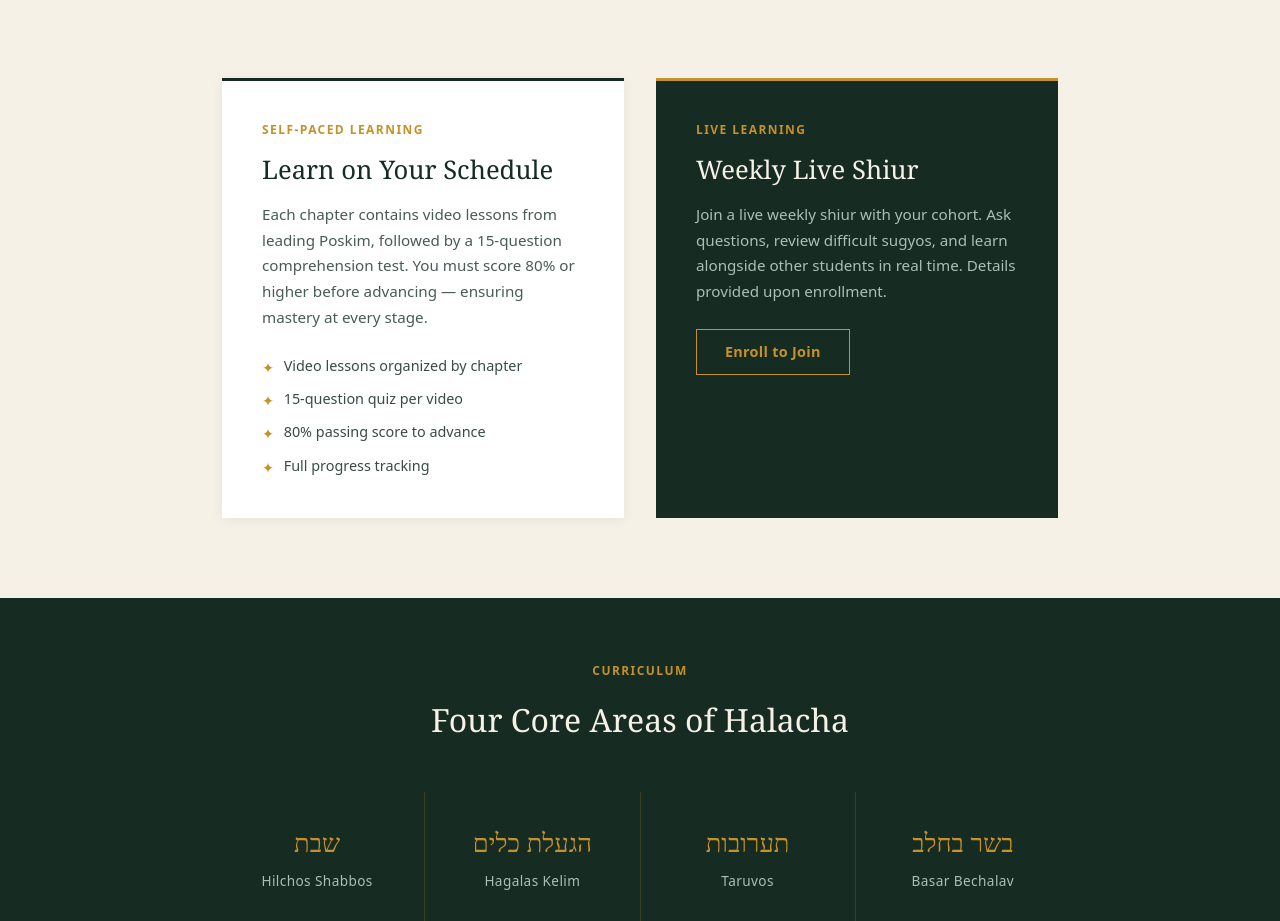
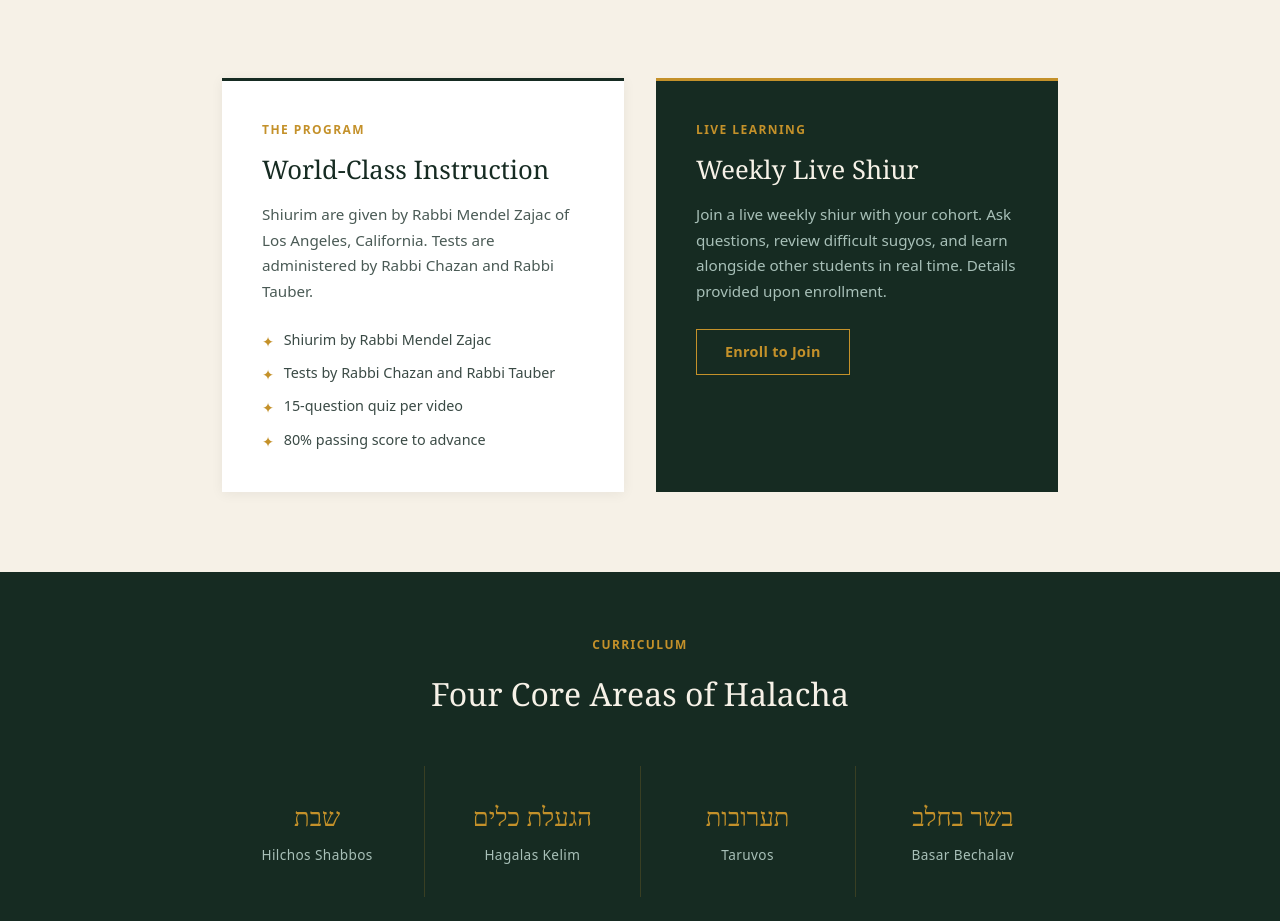
Before and after one commit to mendelz57/Smicha-Program-, a Next.js app: page / in a window 1280 px wide. Shown: the part 1000-1921 px from the top of the page. Built offline with nearby package versions, Linux system fonts and the light colour scheme; no server answers.

Commit message:
Update home page: replace self-paced section with instructor info

```diff
--- a/app/page.tsx
+++ b/app/page.tsx
@@ -45,13 +45,13 @@ export default async function Home() {
       {/* Two offerings */}
       <div style={{ maxWidth: '900px', margin: '0 auto', padding: '5rem 2rem', display: 'grid', gridTemplateColumns: 'repeat(auto-fit, minmax(320px, 1fr))', gap: '2rem' }}>
         <div style={{ background: '#fff', borderTop: '3px solid #162B22', padding: '2.5rem', boxShadow: '0 2px 12px rgba(0,0,0,0.06)' }}>
-          <p style={{ fontSize: '0.75rem', letterSpacing: '0.12em', textTransform: 'uppercase', color: '#C4912A', fontWeight: '600', marginBottom: '1rem' }}>Self-Paced Learning</p>
-          <h2 style={{ fontFamily: 'Georgia, serif', fontSize: '1.6rem', fontWeight: '400', color: '#162B22', marginBottom: '1rem', lineHeight: 1.2 }}>Learn on Your Schedule</h2>
+          <p style={{ fontSize: '0.75rem', letterSpacing: '0.12em', textTransform: 'uppercase', color: '#C4912A', fontWeight: '600', marginBottom: '1rem' }}>The Program</p>
+          <h2 style={{ fontFamily: 'Georgia, serif', fontSize: '1.6rem', fontWeight: '400', color: '#162B22', marginBottom: '1rem', lineHeight: 1.2 }}>World-Class Instruction</h2>
           <p style={{ color: '#4A5A55', lineHeight: 1.7, fontSize: '0.95rem', marginBottom: '1.5rem' }}>
-            Each chapter contains video lessons from leading Poskim, followed by a 15-question comprehension test. You must score 80% or higher before advancing — ensuring mastery at every stage.
+            Shiurim are given by Rabbi Mendel Zajac of Los Angeles, California. Tests are administered by Rabbi Chazan and Rabbi Tauber.
           </p>
           <ul style={{ listStyle: 'none', padding: 0, margin: 0, display: 'flex', flexDirection: 'column', gap: '0.6rem' }}>
-            {['Video lessons organized by chapter', '15-question quiz per video', '80% passing score to advance', 'Full progress tracking'].map(item => (
+            {['Shiurim by Rabbi Mendel Zajac', 'Tests by Rabbi Chazan and Rabbi Tauber', '15-question quiz per video', '80% passing score to advance'].map(item => (
               <li key={item} style={{ display: 'flex', alignItems: 'flex-start', gap: '0.6rem', fontSize: '0.9rem', color: '#3A4A45' }}>
                 <span style={{ color: '#C4912A', marginTop: '2px', flexShrink: 0 }}>✦</span> {item}
               </li>
```
